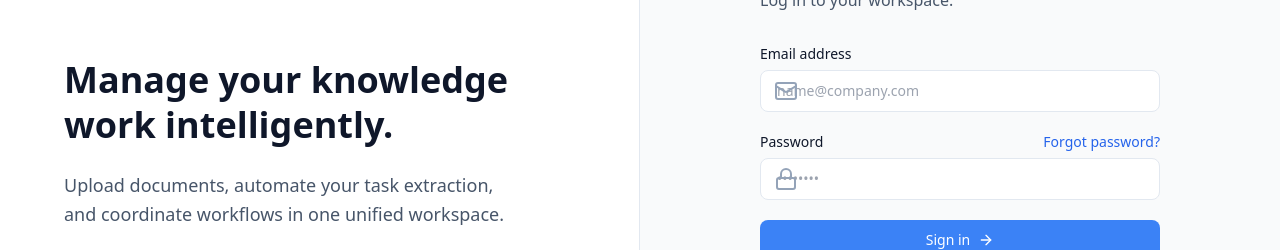
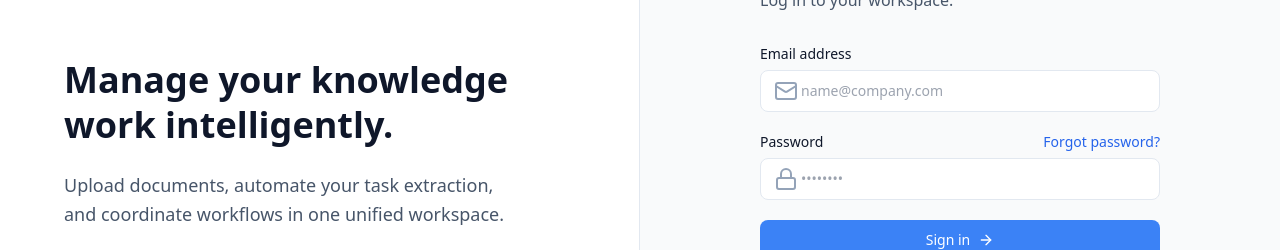
Before and after one commit to ishaa1224/Agentflow, a React (Vite) app in the folder frontend/: page /login in a window 1280 px wide. Shown: the part 268-518 px from the top of the page. Built offline with nearby package versions, Linux system fonts and the light colour scheme; no server answers.

Commit message:
Fix icon overlap and vertical centering using custom padding and flexbox

```diff
--- a/frontend/src/index.css
+++ b/frontend/src/index.css
@@ -116,6 +116,10 @@
     @apply absolute left-3.5 top-0 bottom-0 flex items-center justify-center pointer-events-none text-[var(--text-tertiary)];
   }
 
+  .glass-input-with-icon {
+    padding-left: 2.5rem !important;
+  }
+
   /* Buttons */
   .btn-primary {
     background-color: var(--btn-primary-bg);
--- a/frontend/src/pages/LoginPage.jsx
+++ b/frontend/src/pages/LoginPage.jsx
@@ -131,7 +131,7 @@ export default function LoginPage() {
               <label className="block text-sm font-medium text-[var(--text-primary)]">
                 Email address
               </label>
-              <div className="relative">
+              <div className="relative flex items-center w-full">
                 <span className="input-icon-container">
                   <Mail className="h-4.5 w-4.5" />
                 </span>
@@ -141,7 +141,7 @@ export default function LoginPage() {
                   placeholder="name@company.com"
                   value={email}
                   onChange={(e) => setEmail(e.target.value)}
-                  className="w-full glass-input pl-10"
+                  className="block w-full glass-input glass-input-with-icon"
                 />
               </div>
             </div>
@@ -157,7 +157,7 @@ export default function LoginPage() {
                   </a>
                 )}
               </div>
-              <div className="relative">
+              <div className="relative flex items-center w-full">
                 <span className="input-icon-container">
                   <Lock className="h-4.5 w-4.5" />
                 </span>
@@ -167,7 +167,7 @@ export default function LoginPage() {
                   placeholder="••••••••"
                   value={password}
                   onChange={(e) => setPassword(e.target.value)}
-                  className="w-full glass-input pl-10"
+                  className="block w-full glass-input glass-input-with-icon"
                 />
               </div>
             </div>
```
